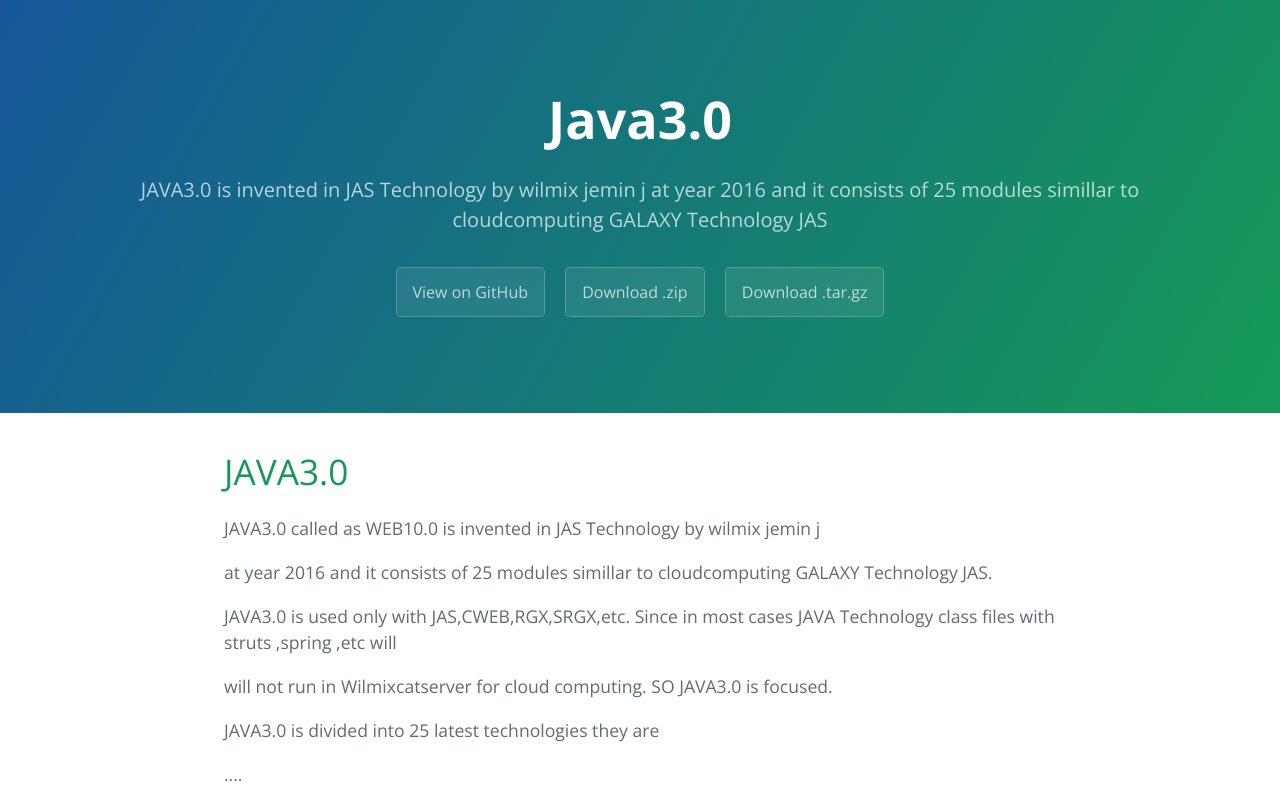
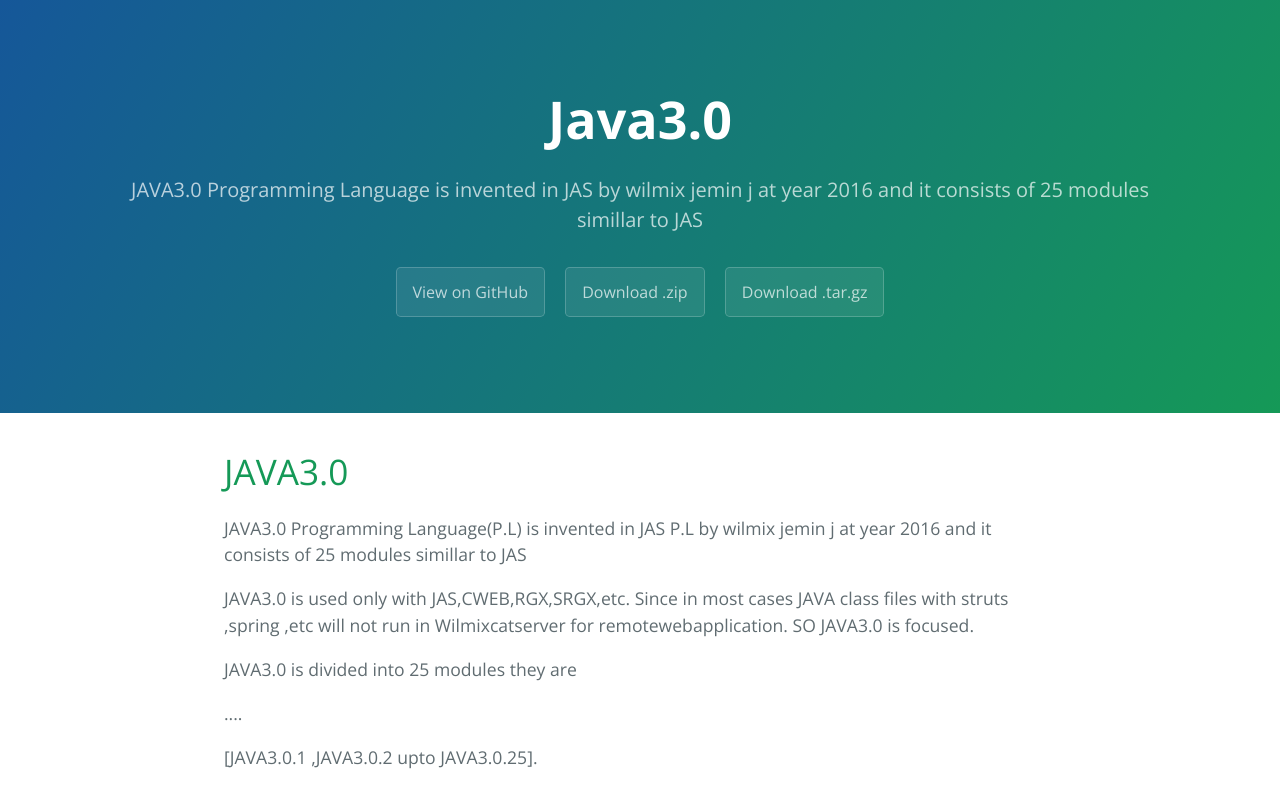
Before and after one commit to wilmixjemin8/JAVA3.0-WEB7.0, a plain HTML site: page index.html in a window 1280 px wide. Shown: the top 799 px of the page. Drawn offline with nearby package versions, Linux system fonts and the light colour scheme.

Commit message:
Create gh-pages branch via GitHub

```diff
--- a/index.html
+++ b/index.html
@@ -12,7 +12,7 @@
   <body>
     <section class="page-header">
       <h1 class="project-name">Java3.0</h1>
-      <h2 class="project-tagline"> JAVA3.0  is  invented in  JAS  Technology by  wilmix  jemin j  at  year  2016  and it  consists  of  25  modules  simillar  to  cloudcomputing  GALAXY  Technology  JAS</h2>
+      <h2 class="project-tagline"> JAVA3.0 Programming Language  is  invented in  JAS   by  wilmix  jemin j  at  year  2016  and it  consists  of  25  modules  simillar  to JAS</h2>
       <a href="https://github.com/wilmixjemin8/JAVA3.0" class="btn">View on GitHub</a>
       <a href="https://github.com/wilmixjemin8/JAVA3.0/zipball/master" class="btn">Download .zip</a>
       <a href="https://github.com/wilmixjemin8/JAVA3.0/tarball/master" class="btn">Download .tar.gz</a>
@@ -22,15 +22,11 @@
       <h1>
 <a id="java30" class="anchor" href="#java30" aria-hidden="true"><span aria-hidden="true" class="octicon octicon-link"></span></a>JAVA3.0</h1>
 
-<p>JAVA3.0 called  as  WEB10.0  is  invented in  JAS  Technology by  wilmix  jemin j</p>
+<p>JAVA3.0 Programming Language(P.L) is invented in JAS P.L by wilmix jemin j at year 2016 and it consists of 25 modules simillar to JAS</p>
 
-<p>at  year  2016  and it  consists  of  25  modules  simillar  to  cloudcomputing  GALAXY  Technology  JAS.</p>
+<p>JAVA3.0  is  used  only  with   JAS,CWEB,RGX,SRGX,etc. Since  in most  cases JAVA class files with  struts  ,spring ,etc   will not   run in Wilmixcatserver  for  remotewebapplication. SO  JAVA3.0  is focused.</p>
 
-<p>JAVA3.0  is  used  only  with   JAS,CWEB,RGX,SRGX,etc. Since  in most  cases JAVA Technology class files with  struts  ,spring ,etc   will</p>
-
-<p>will not   run in Wilmixcatserver  for  cloud  computing. SO  JAVA3.0  is focused.</p>
-
-<p>JAVA3.0   is  divided into  25 latest  technologies  they  are</p>
+<p>JAVA3.0   is  divided into  25 modules  they  are</p>
 
 <p>....</p>
 
--- a/params.json
+++ b/params.json
@@ -1,6 +1,6 @@
 {
   "name": "Java3.0",
-  "tagline": " JAVA3.0  is  invented in  JAS  Technology by  wilmix  jemin j  at  year  2016  and it  consists  of  25  modules  simillar  to  cloudcomputing  GALAXY  Technology  JAS",
-  "body": "JAVA3.0\r\n=======\r\n\r\nJAVA3.0 called  as  WEB10.0  is  invented in  JAS  Technology by  wilmix  jemin j\r\n\r\nat  year  2016  and it  consists  of  25  modules  simillar  to  cloudcomputing  GALAXY  Technology  JAS.\r\n\r\n\r\nJAVA3.0  is  used  only  with   JAS,CWEB,RGX,SRGX,etc. Since  in most  cases JAVA Technology class files with  struts  ,spring ,etc   will\r\n\r\nwill not   run in Wilmixcatserver  for  cloud  computing. SO  JAVA3.0  is focused.\r\n\r\n\r\nJAVA3.0   is  divided into  25 latest  technologies  they  are\r\n\r\n....\r\n\r\n\r\n\r\n  [JAVA3.0.1 ,JAVA3.0.2  upto  JAVA3.0.25].\r\n\r\n",
+  "tagline": " JAVA3.0 Programming Language  is  invented in  JAS   by  wilmix  jemin j  at  year  2016  and it  consists  of  25  modules  simillar  to JAS",
+  "body": "JAVA3.0\r\n=======\r\n\r\nJAVA3.0 Programming Language(P.L) is invented in JAS P.L by wilmix jemin j at year 2016 and it consists of 25 modules simillar to JAS\r\n\r\nJAVA3.0  is  used  only  with   JAS,CWEB,RGX,SRGX,etc. Since  in most  cases JAVA class files with  struts  ,spring ,etc   will not   run in Wilmixcatserver  for  remotewebapplication. SO  JAVA3.0  is focused.\r\n\r\n\r\nJAVA3.0   is  divided into  25 modules  they  are\r\n\r\n....\r\n\r\n\r\n\r\n  [JAVA3.0.1 ,JAVA3.0.2  upto  JAVA3.0.25].\r\n\r\n",
   "note": "Don't delete this file! It's used internally to help with page regeneration."
 }
```
